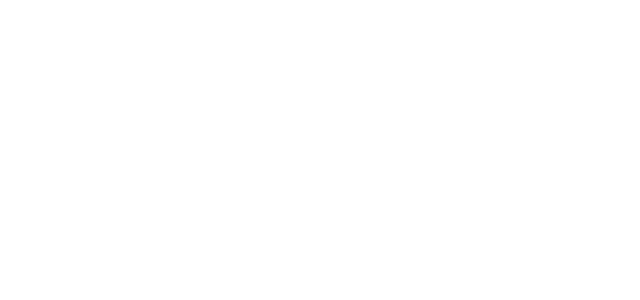
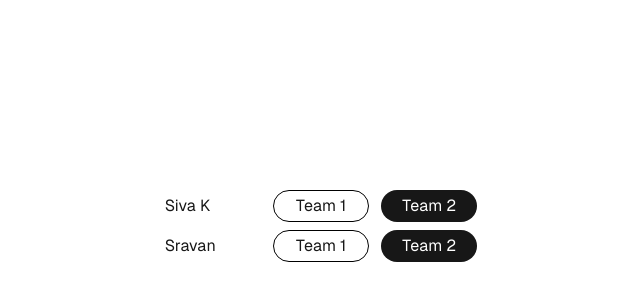
Before and after one commit to rughvi/score-it, a Next.js app: page /teams in a window 1280 px wide. Shown: the part 174-474 px from the top of the page, without its empty margins (319-959 px from the left). Built offline with nearby package versions, Linux system fonts and the light colour scheme.

Commit message:
Teams random dist

```diff
--- /dev/null
+++ b/public/people.json
@@ -0,0 +1,12 @@
+{
+    "people": [
+        {
+            "id": 1,
+            "name": "Siva K"
+        },
+        {
+            "id": 2,
+            "name": "Sravan"
+        }
+    ]
+}
--- /dev/null
+++ b/src/app/models/people.ts
@@ -0,0 +1,4 @@
+interface People{
+    id: number;
+    name: string;
+}
--- a/src/app/page.tsx
+++ b/src/app/page.tsx
@@ -20,13 +20,13 @@
             href="/teams"
             rel="noopener noreferrer"
           >
-            <Image
+            {/* <Image
               className="dark:invert"
               src="/vercel.svg"
-              alt="Vercel logomark"
+              alt="logomark"
               width={20}
               height={20}
-            />
+            /> */}
             Start a game
           </a>
         </div>
--- a/src/app/teams/page.tsx
+++ b/src/app/teams/page.tsx
@@ -1,8 +1,46 @@
+"use client";
+import { useEffect, useState } from "react";
+
 export default function Teams(){
+    const [data, setData] = useState({"people": []});
+    const [team1, setTeam1] = useState<number[]>([]);
+    const [team2, setTeam2] = useState<number[]>([]);
+    useEffect(() => {
+        fetch('/people.json')
+          .then(response => response.json())
+          .then(data => {
+            setData(data);
+            for(const p of data.people){
+                const r = Math.floor(Math.random() * data.people.length);
+                if(r % 2 === 0){
+                    team1.push(p.id);
+                }else{
+                    team2.push(p.id);
+                }
+            }
+          })
+          .catch(error => console.error('Error fetching data:', error));
+      }, []);
+
     return(
         <div className="grid grid-rows-[20px_1fr_20px] items-center justify-items-center min-h-screen p-8 pb-20 gap-16 sm:p-20 font-[family-name:var(--font-geist-sans)]">
             <main className="flex flex-col gap-8 row-start-2 items-center sm:items-start">
+                <ul>
+                    {data.people.map((p:People) => (
+                    <li key={p.id}>
+                        <div className="grid grid-cols-3 gap-3 items-center py-1">
+                            <div>{p.name}</div>
+                            <div className={`rounded-full border border-solid ${ team1.includes(p.id)? 'border-transparent' : 'border-black'} transition-colors flex items-center justify-center ${ team1.includes(p.id) ? 'bg-foreground text-background': '' } gap-2 hover:bg-[#383838] dark:hover:bg-[#ccc] text-sm sm:text-base h-8 sm:h-8 px-4 sm:px-5`}>
+                                Team 1
+                            </div>
+                            <div className={`rounded-full border border-solid ${ team2.includes(p.id)? 'border-transparent' : 'border-black'} transition-colors flex items-center justify-center ${ team2.includes(p.id) ? 'bg-foreground text-background': '' } gap-2 hover:bg-[#383838] dark:hover:bg-[#ccc] text-sm sm:text-base h-8 sm:h-8 px-4 sm:px-5`}>
+                                Team 2
+                            </div>
+                        </div>
 
+                    </li>
+                    ))}
+                </ul>
             </main>
             <footer className="row-start-3 flex gap-6 flex-wrap items-center justify-center">
 
```
